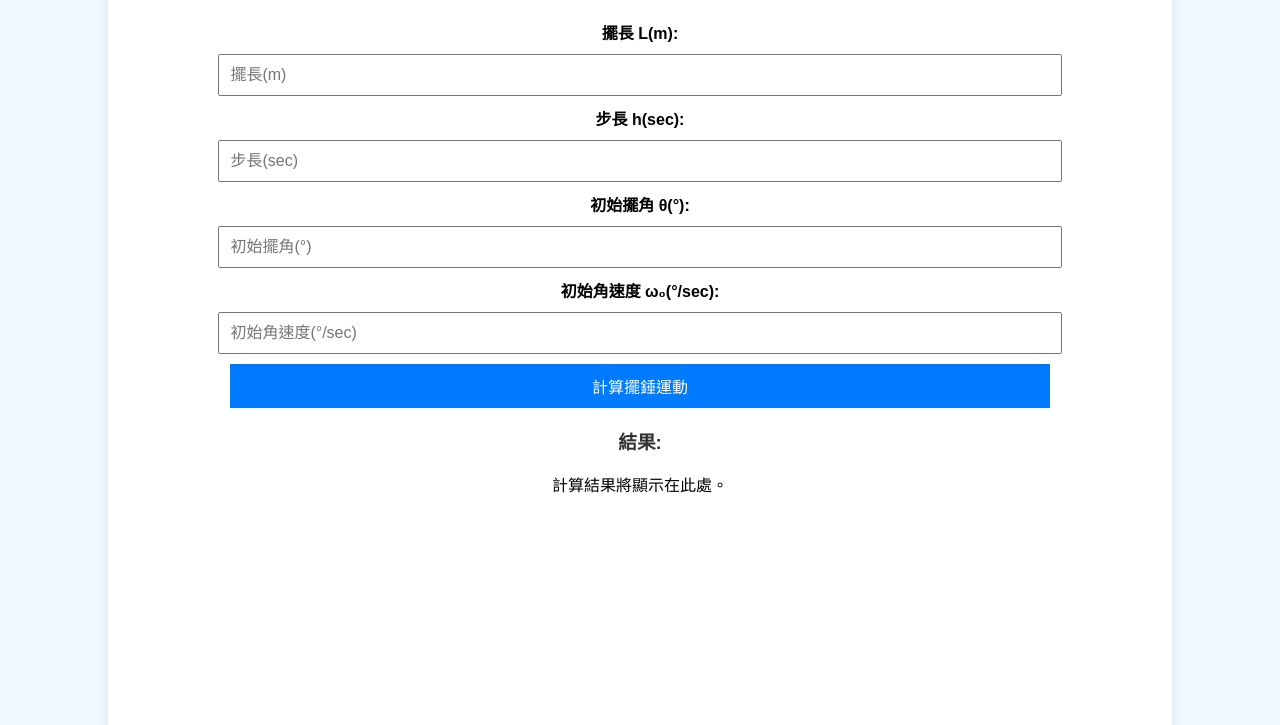
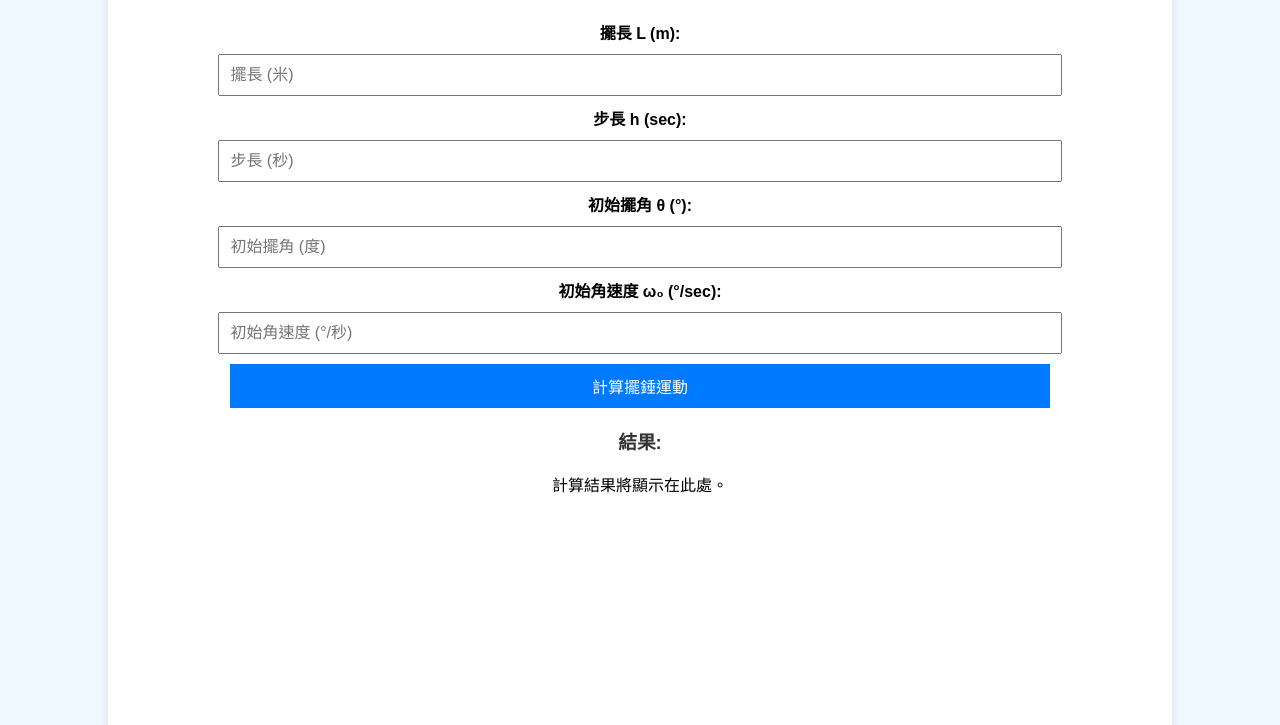
Before and after one commit to BlakeDemonvine/pendulum-simulator, a plain HTML site: page index.html in a window 1280 px wide. Shown: the part 75-800 px from the top of the page. Drawn offline with nearby package versions, Linux system fonts and the light colour scheme.

Commit message:
Update index.html

```diff
--- a/index.html
+++ b/index.html
@@ -10,14 +10,14 @@
 <body>
     <div class="container">
         <h2>大角度單擺模擬</h2>
-        <label for="lengthInput">擺長 L(m):</label>
-        <input type="number" id="lengthInput" placeholder="擺長(m)" step="0.01">
-        <label for="timeStepInput">步長 h(sec):</label>
-        <input type="number" id="timeStepInput" placeholder="步長(sec)" step="0.01">
-        <label for="angleInput">初始擺角 θ(°):</label>
-        <input type="number" id="angleInput" placeholder="初始擺角(°)" step="0.1">
-        <label for="initialOmegaInput">初始角速度 ω₀(°/sec):</label>
-        <input type="number" id="initialOmegaInput" placeholder="初始角速度(°/sec)" step="0.01">
+        <label for="lengthInput">擺長 L (m):</label>
+        <input type="number" id="lengthInput" placeholder="擺長 (米)" step="0.01">
+        <label for="timeStepInput">步長 h (sec):</label>
+        <input type="number" id="timeStepInput" placeholder="步長 (秒)" step="0.01">
+        <label for="angleInput">初始擺角 θ (°):</label>
+        <input type="number" id="angleInput" placeholder="初始擺角 (度)" step="0.1">
+        <label for="initialOmegaInput">初始角速度 ω₀ (°/sec):</label>
+        <input type="number" id="initialOmegaInput" placeholder="初始角速度 (°/秒)" step="0.01">
         <button onclick="calculatePendulum()">計算擺錘運動</button>
         <h3>結果:</h3>
         <p id="result">計算結果將顯示在此處。</p>
```
